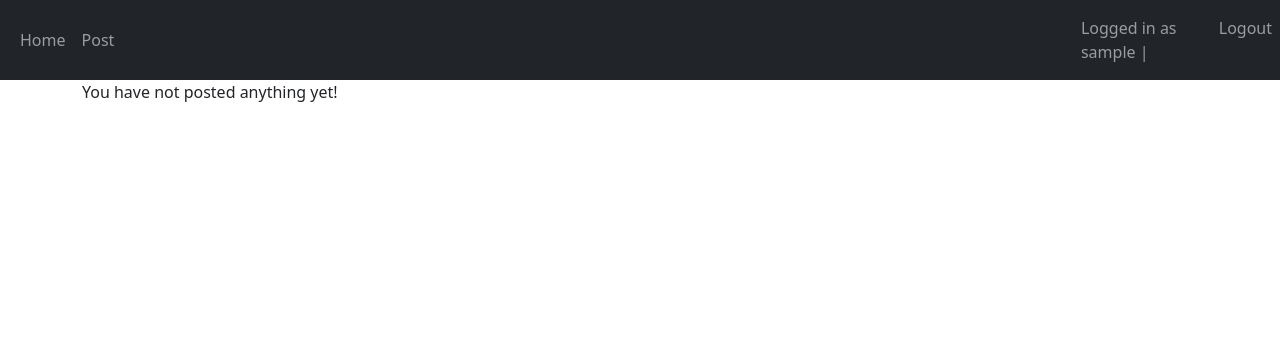
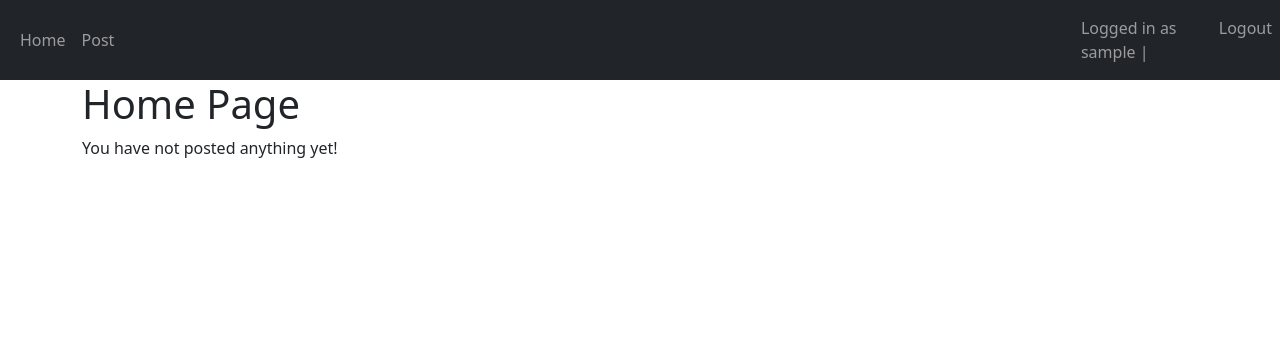
Before and after one commit to weekend79/auth_user_management, a Django app: page / in a window 1280 px wide. Shown: the top 340 px of the page. Run offline with Django 3.2, Linux system fonts and the light colour scheme; the visitor is signed in with stand-in values (Sample User, id 1); data that the repository does not hold is empty.

Commit message:
removed the header from each post

```diff
--- a/main/templates/main/home.html
+++ b/main/templates/main/home.html
@@ -1,9 +1,9 @@
 {% extends 'main/base.html' %}
 {% block title %}Home Page{% endblock %}
 {% block content %}
+
+<h1>Home Page</h1>
 {% for post in posts %}
-<h1>Home Page</h1>
-
 <div class="card mt-2">
     <div class="card-header"><strong>@{{ post.author.username }}</strong></div>
     <div class="card-body d-flex flex-row justify-content-between">
```
